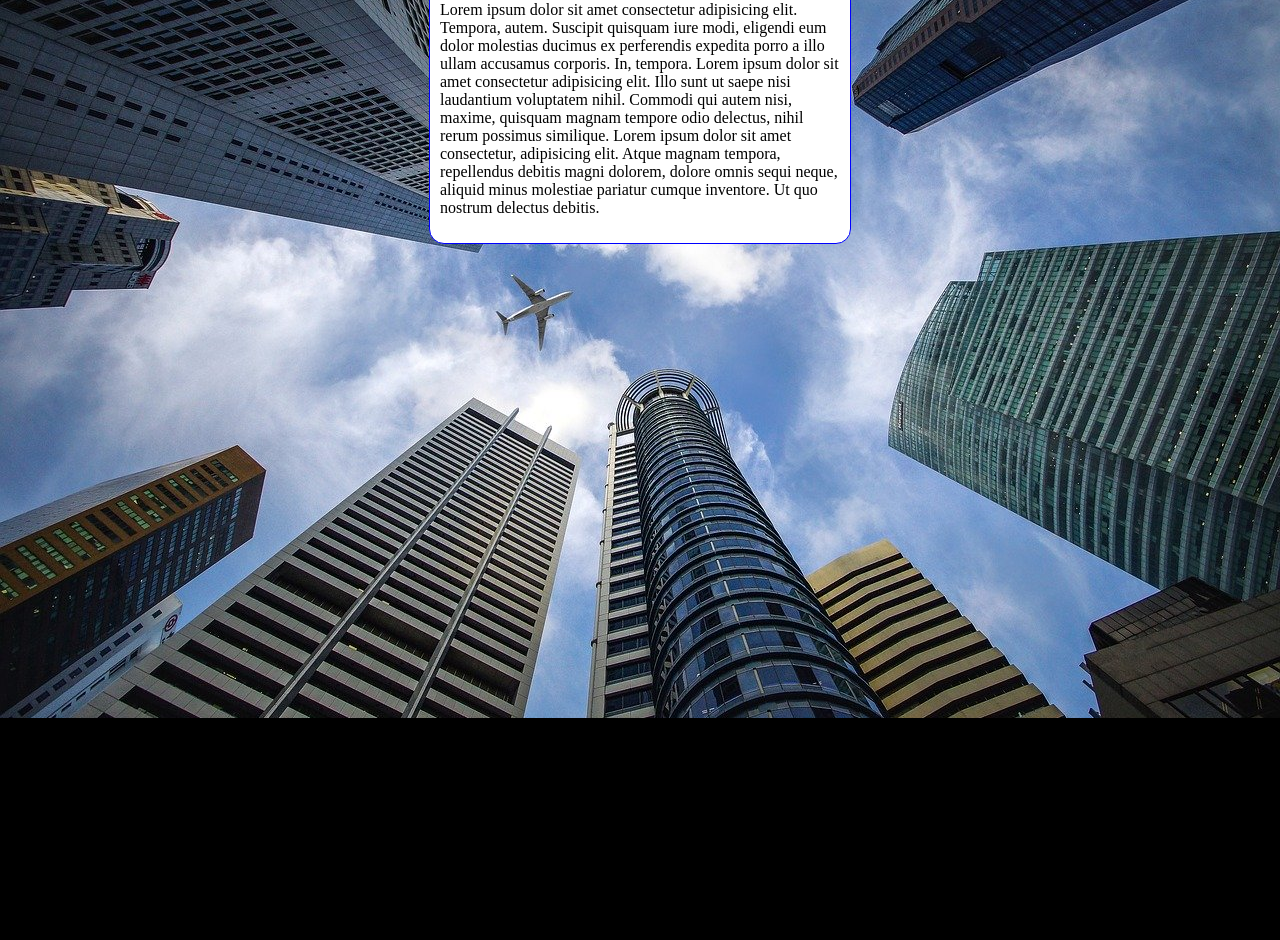
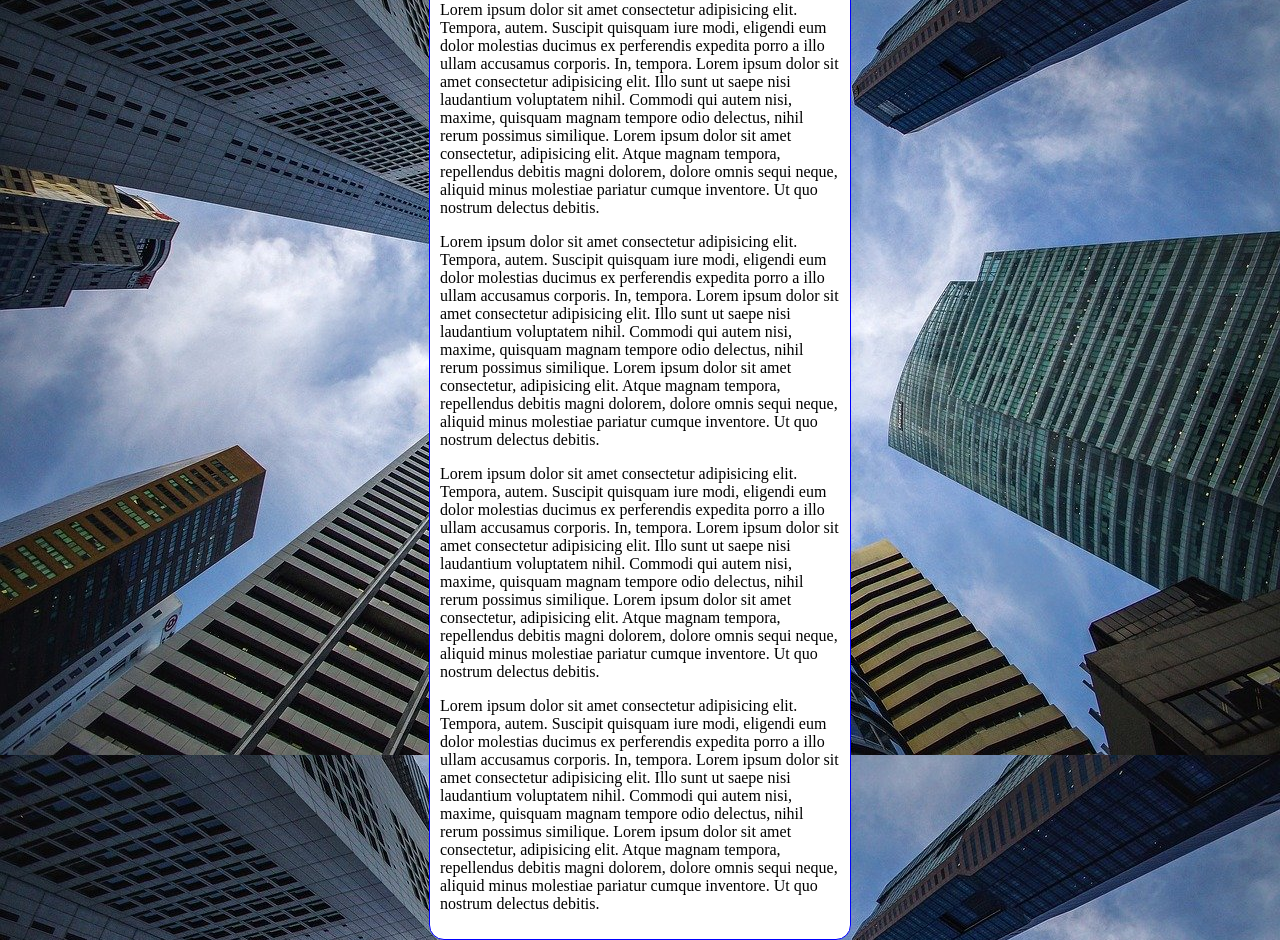
Before and after one commit to V1ctor1aTorres/html-css, a plain HTML site: page exercicios/ex022/fundo06.html in a window 1280 px wide. Shown: the part 98-1038 px from the top of the page. Before the commit the page ends 816 px from the top, so only its background shows below. Drawn offline with Linux system fonts and the light colour scheme.

Commit message:
atualizaçao

```diff
--- a/exercicios/ex022/fundo06.html
+++ b/exercicios/ex022/fundo06.html
@@ -10,7 +10,7 @@
             background-color: black;
             background-image: url('imagens/wallpaper002.jpg');
             background-position: center top;
-            background-repeat: no-repeat;
+            background-repeat: repeat-y
         }
         main {
             background-color: white;
@@ -26,6 +26,9 @@
     <main>
     <h1>Teste de imagem de fundo</h1>
     <p>Lorem ipsum dolor sit amet consectetur adipisicing elit. Tempora, autem. Suscipit quisquam iure modi, eligendi eum dolor molestias ducimus ex perferendis expedita porro a illo ullam accusamus corporis. In, tempora. Lorem ipsum dolor sit amet consectetur adipisicing elit. Illo sunt ut saepe nisi laudantium voluptatem nihil. Commodi qui autem nisi, maxime, quisquam magnam tempore odio delectus, nihil rerum possimus similique. Lorem ipsum dolor sit amet consectetur, adipisicing elit. Atque magnam tempora, repellendus debitis magni dolorem, dolore omnis sequi neque, aliquid minus molestiae pariatur cumque inventore. Ut quo nostrum delectus debitis.</p>
+    <p>Lorem ipsum dolor sit amet consectetur adipisicing elit. Tempora, autem. Suscipit quisquam iure modi, eligendi eum dolor molestias ducimus ex perferendis expedita porro a illo ullam accusamus corporis. In, tempora. Lorem ipsum dolor sit amet consectetur adipisicing elit. Illo sunt ut saepe nisi laudantium voluptatem nihil. Commodi qui autem nisi, maxime, quisquam magnam tempore odio delectus, nihil rerum possimus similique. Lorem ipsum dolor sit amet consectetur, adipisicing elit. Atque magnam tempora, repellendus debitis magni dolorem, dolore omnis sequi neque, aliquid minus molestiae pariatur cumque inventore. Ut quo nostrum delectus debitis.</p>
+    <p>Lorem ipsum dolor sit amet consectetur adipisicing elit. Tempora, autem. Suscipit quisquam iure modi, eligendi eum dolor molestias ducimus ex perferendis expedita porro a illo ullam accusamus corporis. In, tempora. Lorem ipsum dolor sit amet consectetur adipisicing elit. Illo sunt ut saepe nisi laudantium voluptatem nihil. Commodi qui autem nisi, maxime, quisquam magnam tempore odio delectus, nihil rerum possimus similique. Lorem ipsum dolor sit amet consectetur, adipisicing elit. Atque magnam tempora, repellendus debitis magni dolorem, dolore omnis sequi neque, aliquid minus molestiae pariatur cumque inventore. Ut quo nostrum delectus debitis.</p>
+    <p>Lorem ipsum dolor sit amet consectetur adipisicing elit. Tempora, autem. Suscipit quisquam iure modi, eligendi eum dolor molestias ducimus ex perferendis expedita porro a illo ullam accusamus corporis. In, tempora. Lorem ipsum dolor sit amet consectetur adipisicing elit. Illo sunt ut saepe nisi laudantium voluptatem nihil. Commodi qui autem nisi, maxime, quisquam magnam tempore odio delectus, nihil rerum possimus similique. Lorem ipsum dolor sit amet consectetur, adipisicing elit. Atque magnam tempora, repellendus debitis magni dolorem, dolore omnis sequi neque, aliquid minus molestiae pariatur cumque inventore. Ut quo nostrum delectus debitis.</p>
 </main>
 </body>
 </html>
```
